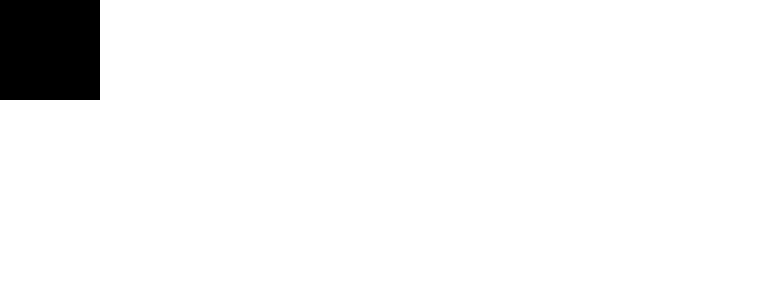
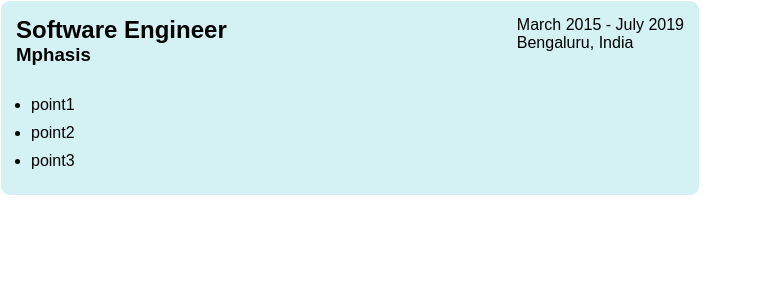
Before and after one commit to shreyassf92/ResumeTimelineTemplate, a React app: page / in a window 1280 px wide. Shown: the top 300 px of the page, without its empty margins (0-762 px from the left). Built offline with nearby package versions, Linux system fonts and the light colour scheme.

Commit message:
added component TimelineCard

```diff
--- a/src/App.js
+++ b/src/App.js
@@ -6,7 +6,11 @@ class App extends Component {
   render() {
     return (
       <div className="App">
-        <TimelineCard />
+        <TimelineCard title="Software Engineer"
+          org="Mphasis"
+          duration="March 2015 - July 2019"
+          place="Bengaluru, India"
+          description="point1.point2.point3" />
       </div>
     );
   }
--- a/src/components/TimelineCard.css
+++ b/src/components/TimelineCard.css
@@ -1,5 +1,34 @@
 .container{
-    background-color: black;
-    width: 100px;
-    height: 100px;
+    max-width: 700px;
+    height: 100%;
+    padding: 15px;
+    position: relative;
+    border-radius: 10px;
+    border: 1px solid white;
+    background-color: #D4F1F4;
+    /* background: linear-gradient(#5EC2BA, #66D1B4, #7DDFA6, #A0EA94, #CAF381, #F9F871); */
 }
+
+.head{
+    display: flex;
+    flex-direction: row;
+    justify-content: space-between;
+    flex-wrap: wrap;
+}
+.head_col1{
+    width: fit-content;
+}
+.head_col2{
+    width: fit-content;
+}
+
+.body{
+    padding-top: 20px;
+    width: 100%;
+}
+.body ul{
+    margin-left: 15px;
+}
+.body ul li {
+    margin: 10px 0;
+}
--- a/src/components/TimelineCard.js
+++ b/src/components/TimelineCard.js
@@ -1,11 +1,37 @@
 import React from "react";
 import Classes from "./TimelineCard.css";
 
-const timelinecard = () => {
+const timelinecard = (props) => {
+
+    let desc = props.description;
+    console.log(desc);
+    var n = 0;
+    let descList = desc.split('.').map(d => {
+        return (<li key={n++}>{d.trim()}</li>)
+    });
 
     return (
         <div className={Classes.container}>
+            <div className={Classes.head}>
+                <div className={Classes.head_col1}>
+                    <h2>{props.title}</h2>
+                    <h3>{props.org}</h3>
+                </div>
+                <div className={Classes.head_col2}>
+                    <p>{props.duration}</p>
+                    <p>{props.place}</p>
+                </div>
+            </div>
+            <div className={Classes.body}>
+                <ul>
+                    {descList}
 
+                    {/* <li>point 1</li>
+                    <li>point 2</li>
+                    <li>point 3</li>
+                    <li>point 4</li> */}
+                </ul>
+            </div>
         </div>
     );
 }
--- a/src/index.css
+++ b/src/index.css
@@ -1,5 +1,6 @@
-body {
+* {
   margin: 0;
   padding: 0;
+  box-sizing: border-box;
   font-family: sans-serif;
 }
```
Also changed, not shown: 1 other file (tests, documents, lock files or other folders).
